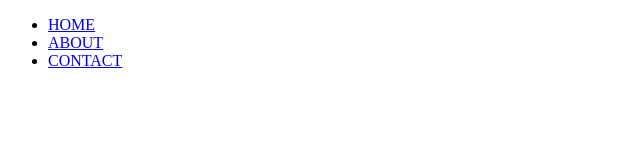
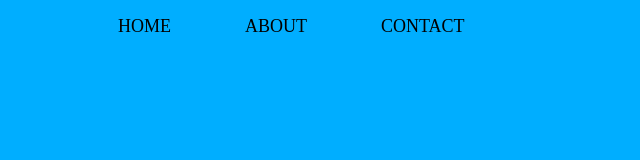
Before and after one commit to bkingrey608/Web-Development, a plain HTML site: page about.html in a window 1280 px wide. Shown: the whole page, without its empty margins (0-640 px from the left). Drawn offline with Linux system fonts and the light colour scheme; the site is published under a folder, as on GitHub Pages, so addresses that start at the root find nothing.

Commit message:
Add files via upload

```diff
--- a/about.html
+++ b/about.html
@@ -1,7 +1,7 @@
 <!DOCTYPE html>
 <html lang="en">
   <head>
-    <link href="/styles.css" rel="stylesheet" type=" text/css" />
+    <link href="styles.css" rel="stylesheet" type=" text/css" />
     <meta charset="UTF-8" />
     <meta name="viewport" content="width=device-width, initial-scale=1.0" />
     <title>about</title>
```
Also changed, not shown: contact.html (+1 -1 lines), index.html (+1 -1 lines).
